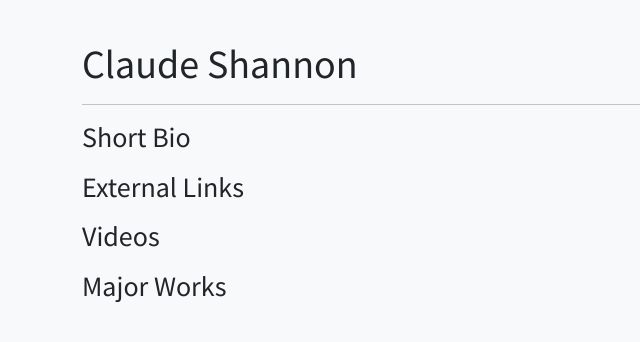
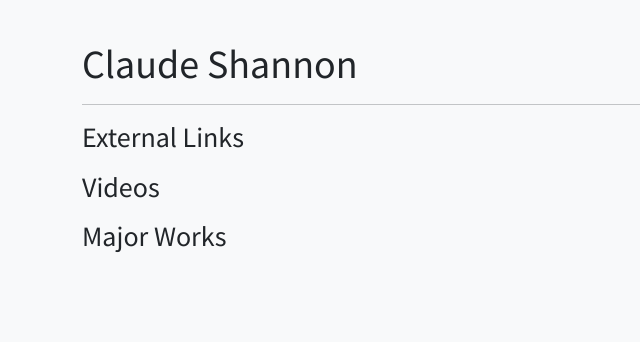
Before and after one commit to toytolgahan/kuisk, a Django app: page /person_detail/1/ in a window 1280 px wide. Shown: the part 56-398 px from the top of the page, without its empty margins (0-640 px from the left). Run offline with Django 4.2, Linux system fonts and the light colour scheme; data comes from the database, SQL or seed files in the repository; data that the repository does not hold is empty.

Commit message:
change in a template

```diff
--- a/discipline/templates/person_detail.html
+++ b/discipline/templates/person_detail.html
@@ -8,7 +8,7 @@
         <div class="person-detail">
             <h1>{{ person.first_name }} {{ person.last_name }}</h1>
             <hr>
-            <h3>Short Bio</h3>
+
             <p>{{ person.bio|safe }}</p>
 
             <h3>External Links</h3>
```
